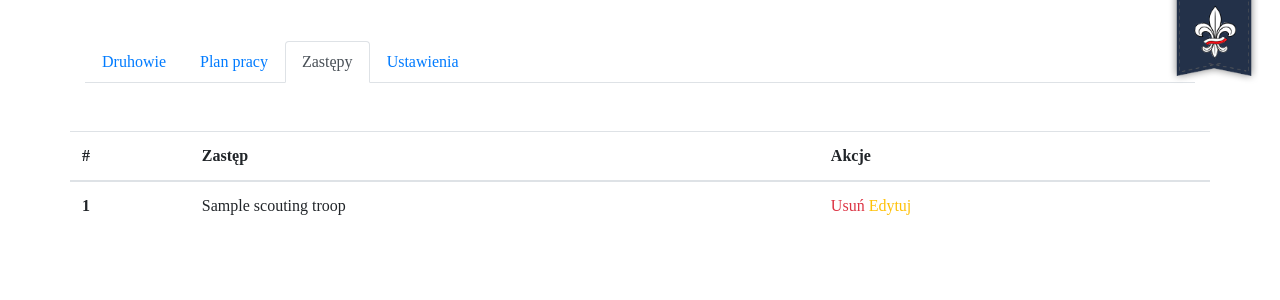
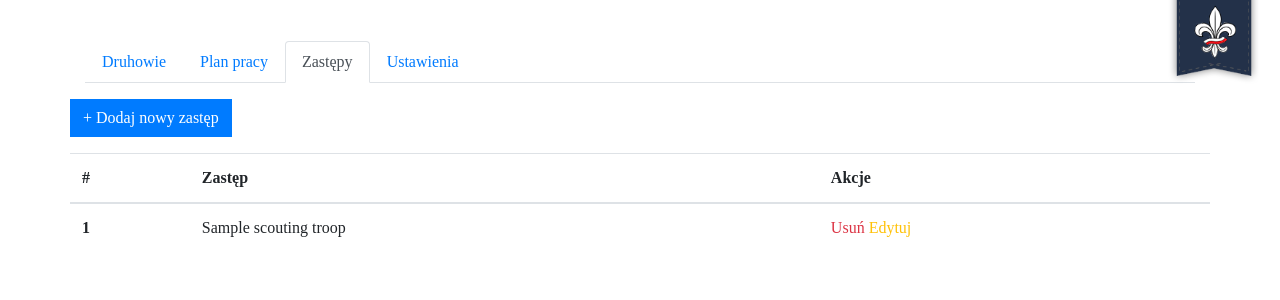
Before and after one commit to butterfly-pn/eeh, a Flask app: template eeh/templates/scouting-troops.html in a window 1280 px wide. Shown: the part 61-361 px from the top of the page. Run offline with Flask 2, Linux system fonts and the light colour scheme; the template is opened without the code that fills it: most values are stand-ins (such as "Sample title", 1, 10 or a date in 2020); parts of the project's set-up code (start-up, migrations or seed data) failed here and were passed over; some libraries are stand-ins or nearby versions.

Commit message:
Fix links

```diff
--- a/eeh/templates/scouting-troops.html
+++ b/eeh/templates/scouting-troops.html
@@ -3,8 +3,11 @@
 {% set page_title = 'Scouting troops' %}
 {% block content %}
 {% include "menu.html" %}
-<div class="mt-5 mb-3 row">
+<div class="mt-3 mb-3 row">
 	{% if scouting_troops %}
+	<a href="/scouting-troop/create" class="btn btn-primary mb-3">
+		<div class="w-100">+ Dodaj nowy zastęp</div>
+	</a>
 	<table class="table table-hover">
 		<thead>
 			<tr>
@@ -19,8 +22,8 @@
 				<th scope="row">{{ loop.index }}</th>
 				<td>{{scouting_troop['name']}}</td>
 				<td>
-					<a href="/scout/{{scouting_troop['id_scouting_troop']}}/delete/" class="text-danger">Usuń</a>
-					<a href="/scout/{{scouting_troop['id_scouting_troop']}}/edit/" class="text-warning">Edytuj</a>
+					<a href="/scouting-troop/{{scouting_troop['id_scouting_troop']}}/delete/" class="text-danger">Usuń</a>
+					<a href="/scouting-troop/{{scouting_troop['id_scouting_troop']}}/edit/" class="text-warning">Edytuj</a>
 				</td>
 			</tr>
 			{% endfor %}
```
